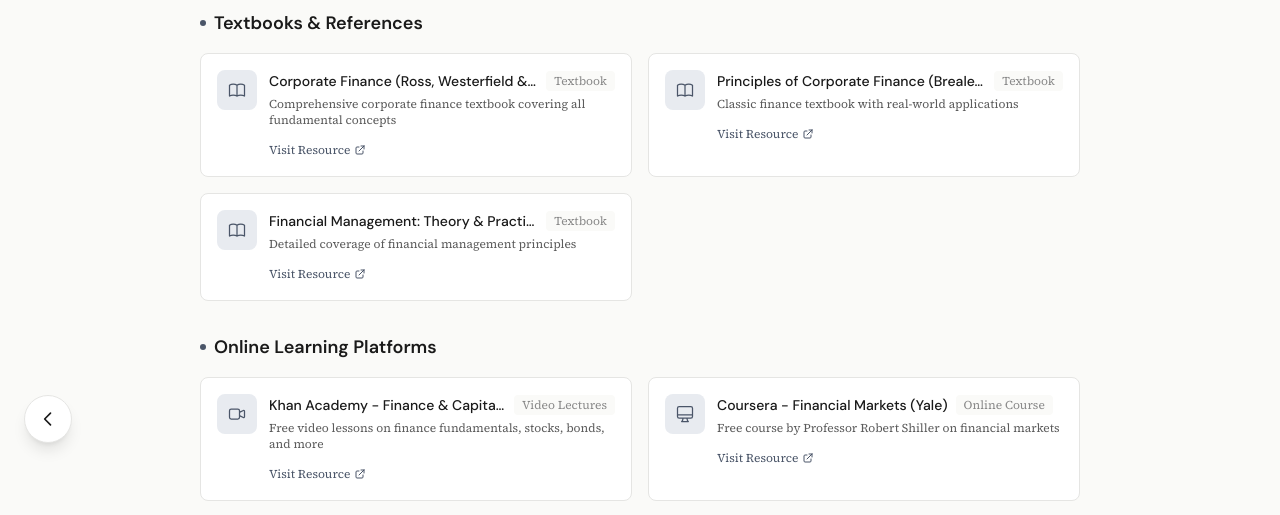
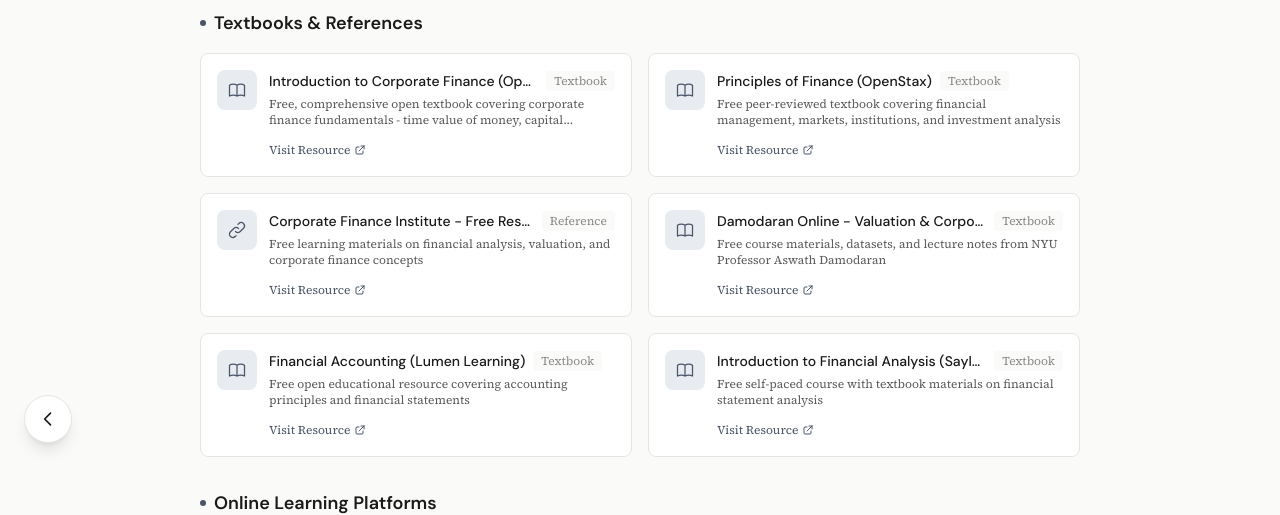
Before and after one commit to Thatayotlhe04/Nubia, a React (Vite) app in the folder frontend/: page /resources in a window 1280 px wide. Shown: the part 333-848 px from the top of the page. Built offline with nearby package versions, Linux system fonts and the light colour scheme; no server answers.

Commit message:
Fix textbooks section with real working links

```diff
--- a/frontend/src/pages/Resources.jsx
+++ b/frontend/src/pages/Resources.jsx
@@ -5,22 +5,40 @@
     category: 'Textbooks & References',
     items: [
       {
-        title: 'Corporate Finance (Ross, Westerfield & Jaffe)',
-        description: 'Comprehensive corporate finance textbook covering all fundamental concepts',
+        title: 'Introduction to Corporate Finance (Open Textbook)',
+        description: 'Free, comprehensive open textbook covering corporate finance fundamentals - time value of money, capital budgeting, and more',
         type: 'Textbook',
-        link: '#'
+        link: 'https://open.umn.edu/opentextbooks/textbooks/47'
       },
       {
-        title: 'Principles of Corporate Finance (Brealey & Myers)',
-        description: 'Classic finance textbook with real-world applications',
+        title: 'Principles of Finance (OpenStax)',
+        description: 'Free peer-reviewed textbook covering financial management, markets, institutions, and investment analysis',
         type: 'Textbook',
-        link: '#'
+        link: 'https://openstax.org/details/books/principles-finance'
       },
       {
-        title: 'Financial Management: Theory & Practice (Brigham)',
-        description: 'Detailed coverage of financial management principles',
+        title: 'Corporate Finance Institute - Free Resources',
+        description: 'Free learning materials on financial analysis, valuation, and corporate finance concepts',
+        type: 'Reference',
+        link: 'https://corporatefinanceinstitute.com/resources/'
+      },
+      {
+        title: 'Damodaran Online - Valuation & Corporate Finance',
+        description: 'Free course materials, datasets, and lecture notes from NYU Professor Aswath Damodaran',
         type: 'Textbook',
-        link: '#'
+        link: 'https://pages.stern.nyu.edu/~adamodar/'
+      },
+      {
+        title: 'Financial Accounting (Lumen Learning)',
+        description: 'Free open educational resource covering accounting principles and financial statements',
+        type: 'Textbook',
+        link: 'https://courses.lumenlearning.com/wm-financialaccounting/'
+      },
+      {
+        title: 'Introduction to Financial Analysis (Saylor Academy)',
+        description: 'Free self-paced course with textbook materials on financial statement analysis',
+        type: 'Textbook',
+        link: 'https://learn.saylor.org/course/BUS103'
       }
     ]
   },
```
